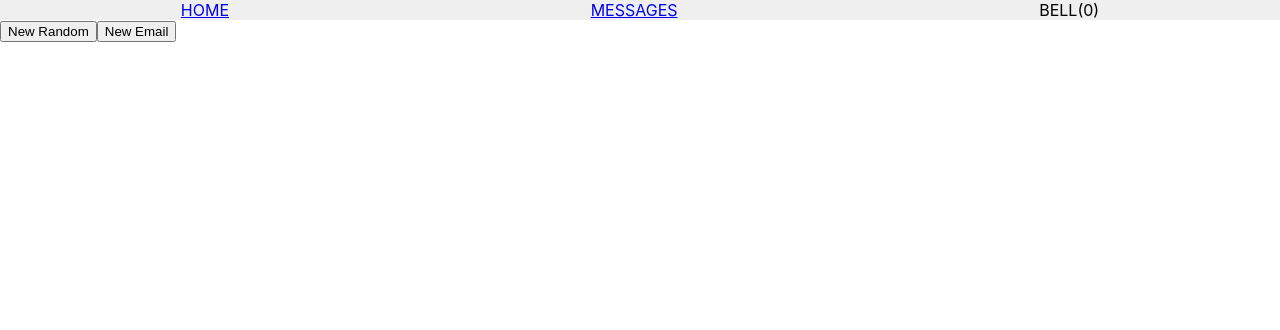
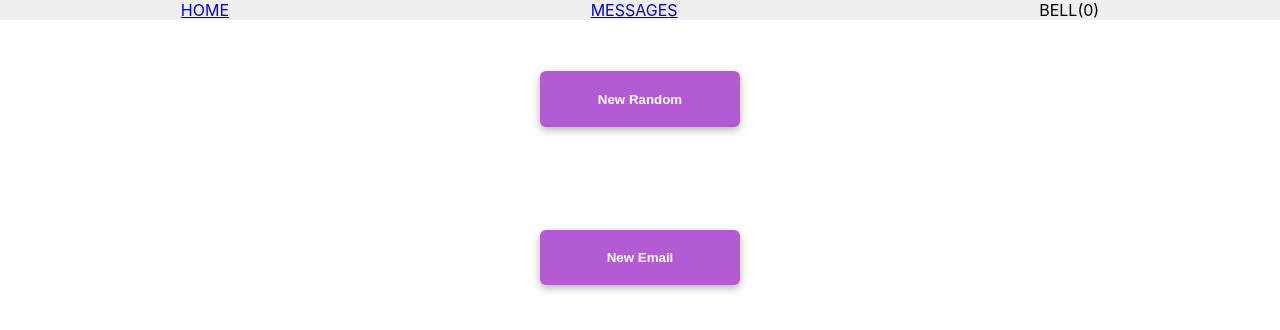
Before and after one commit to DrewBradley/theorem-challenge, a React (Create React App) app: page / in a window 1280 px wide. Shown: the top 330 px of the page. Built offline with nearby package versions, Linux system fonts and the light colour scheme.

Commit message:
Add CSS to Home component.

```diff
--- /dev/null
+++ b/src/components/Home.css
@@ -0,0 +1,25 @@
+.Home {
+  width: 80%;
+  margin: auto;
+  display: flex;
+  flex-direction: column;
+}
+
+.Home button {
+  background-color: #B45AD3;
+  color: white;
+  font-weight: 800;
+  padding: 2% 5%;
+  border: none;
+  border-radius: 6px;
+  width: 200px;
+  margin: 5% auto;
+  cursor: pointer!important;
+  box-shadow: 0px 3px 9px 0px rgba(0,0,0,0.3);
+}
+
+.Home button:active {
+  background-color: #00B0FC;
+  box-shadow: 0px 1px 6px 0px rgba(0,0,0,0.3);
+  transform: scale(0.95);
+}
--- a/src/components/Home.js
+++ b/src/components/Home.js
@@ -1,10 +1,10 @@
 import React from 'react';
-
+import './Home.css';
 
 const Home = ({addRandom}) => {
 
   return (
-    <section classNames="Home">
+    <section className="Home">
       <button type="button" onClick={() => addRandom()} >New Random</button>
       <button>New Email</button>
     </section>
```
Also changed, not shown: src/theorem-logo.png (added).
